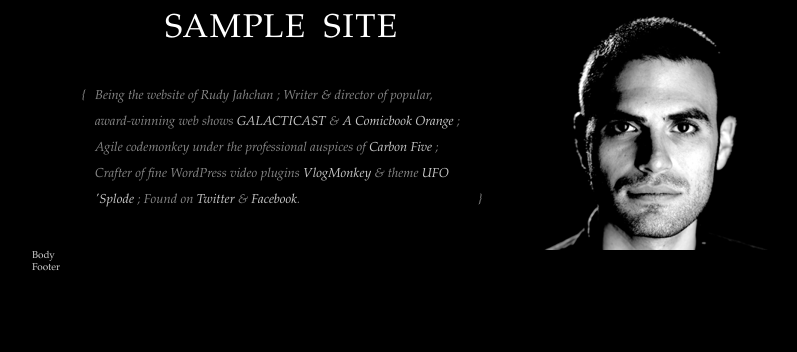
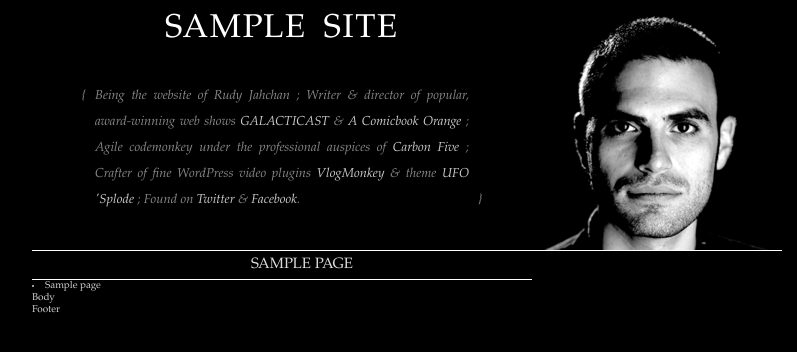
Before and after one commit to rudyjahchan/manifesto, a WordPress theme: template index.php in a window 1280 px wide. Shown: the top 352 px of the page, without its empty margins (233-1030 px from the left). Run offline with PHP 8.4 and a stand-in for WordPress, Linux system fonts and the light colour scheme; the site name, menu and one post (Sample post) are stand-ins, and other content is empty; some libraries are stand-ins or nearby versions.

Commit message:
Add navigation

```diff
--- a/footer.php
+++ b/footer.php
@@ -1,3 +1,5 @@
+	</div>
+</div>
 <footer>
 Footer
 </footer>
--- a/header.php
+++ b/header.php
@@ -49,5 +49,22 @@
 <p id="description">
 Being the website of Rudy Jahchan ; Writer &amp; director of popular, award-winning web shows <a href="http://galacticast.com">GALACTICAST</a> &amp; <a href="">A Comicbook Orange</a> ; Agile codemonkey under the professional auspices of <a href="http://carbonfive.com">Carbon Five</a> ; Crafter of fine WordPress video plugins <a href="http://vlogmonkey.org">VlogMonkey</a> &amp; theme <a href="http://vlogmonkey.org/ufosplode">UFO 'Splode</a> ; Found on <a href="http://twitter.com/rudy">Twitter</a> &amp; <a href="http://facebook.com/rudyjahchan">Facebook</a>.</p>
 </header>
-<nav>
+<div class="clearfix">
+<div id="main">
+<nav id="site">
+	<ul>
+  	<?php wp_list_pages('title_li=&depth=1'); ?>
+  </ul>
 </nav>
+<?php
+	if($post->post_parent)
+	$children = wp_list_pages("title_li=&child_of=".$post->post_parent."&echo=0");
+	else
+	$children = wp_list_pages("title_li=&child_of=".$post->ID."&echo=0");
+	if ($children) { ?>
+	<nav id="sub_pages">
+	<ul>
+	<?php echo $children; ?>
+	</ul>
+	</nav>
+<?php } ?>
--- a/style.css
+++ b/style.css
@@ -35,6 +35,7 @@ header {
 	height: 240px;
 	background: url(images/RudyJahchanBG.png) right bottom no-repeat;
 	padding-right: 250px;
+  border-bottom: 1px solid #fff;
 }
 
 h1 {
@@ -65,6 +66,7 @@ h1 a:active{
   margin: 10px 50px;
   line-height: 2.0em;
   color:#888;
+  text-align: justify;
 }
 #description:before{
 	content:"{";
@@ -77,6 +79,102 @@ h1 a:active{
 	float: right;
 }
 
+#main {
+	display: block;
+	width: 500px;
+	float: left;
+}
+
+nav#site {
+	display: block;
+  padding: 5px;
+  border-bottom: 1px solid #fff;
+}
+
+nav#site ul{
+  margin: 0 auto;
+  width: 45em;
+  text-align: center;
+}
+
+nav#site li{
+  display: inline;
+  margin-right: 20px;
+  font-size: 1.5em;
+  text-transform: uppercase;
+}
+
+nav#site li:last-child{
+  margin-right: 0;
+}
+
+nav#site a:link,
+nav#site a:visited{
+  color: #ddd;
+  white-space: nowrap;
+}
+
+nav#site a:hover,
+nav#site a:active{
+  color: #ddd;
+}
+
+nav#site .current_page_parent a:link,
+nav#site .current_page_parent a:visited,
+nav#site .current_page_item a:link,
+nav#site .current_page_item a:visited{
+  text-decoration: underline;
+  color: #eee;
+}
+
+nav#site .current_page_parent a:hover,
+nav#site .current_page_parent a:active,
+nav#site .current_page_item a:hover,
+nav#site .current_page_item a:active{
+  color: #fff;
+}
+
+nav#sub_pages{
+	display: block;
+  padding: 5px;
+  border-bottom: 1px solid #F4F4F4;
+}
+nav#sub_pages ul{
+  text-align: center;
+}
+nav#sub_pages li{
+  display: inline;
+  margin-right: 20px;
+  font-size: 1.2em;
+  text-transform: uppercase;
+  line-height: 1.2em;
+}
+nav#sub_pages li:last-child{
+  margin-right: 0;
+}
+nav#sub_pages a:link,
+nav#sub_pages a:visited{
+  color: #999;
+  white-space: nowrap;
+}
+nav#sub_pages a:hover,
+nav#sub_pages a:active{
+  text-decoration: underline;
+  color: #bbb;
+}
+nav#sub_pages .current_page_parent a:link,
+nav#sub_pages .current_page_parent a:visited,
+nav#sub_pages .current_page_item a:link,
+nav#sub_pages .current_page_item a:visited{
+  text-decoration: underline;
+  color: #ccc;
+}
+nav#sub_pages .current_page_parent a:hover,
+nav#sub_pages .current_page_parent a:active,
+nav#sub_pages .current_page_item a:hover,
+nav#sub_pages .current_page_item a:active{
+  color: #ccc;
+}
 
 #page {
 	width:750px;
```
